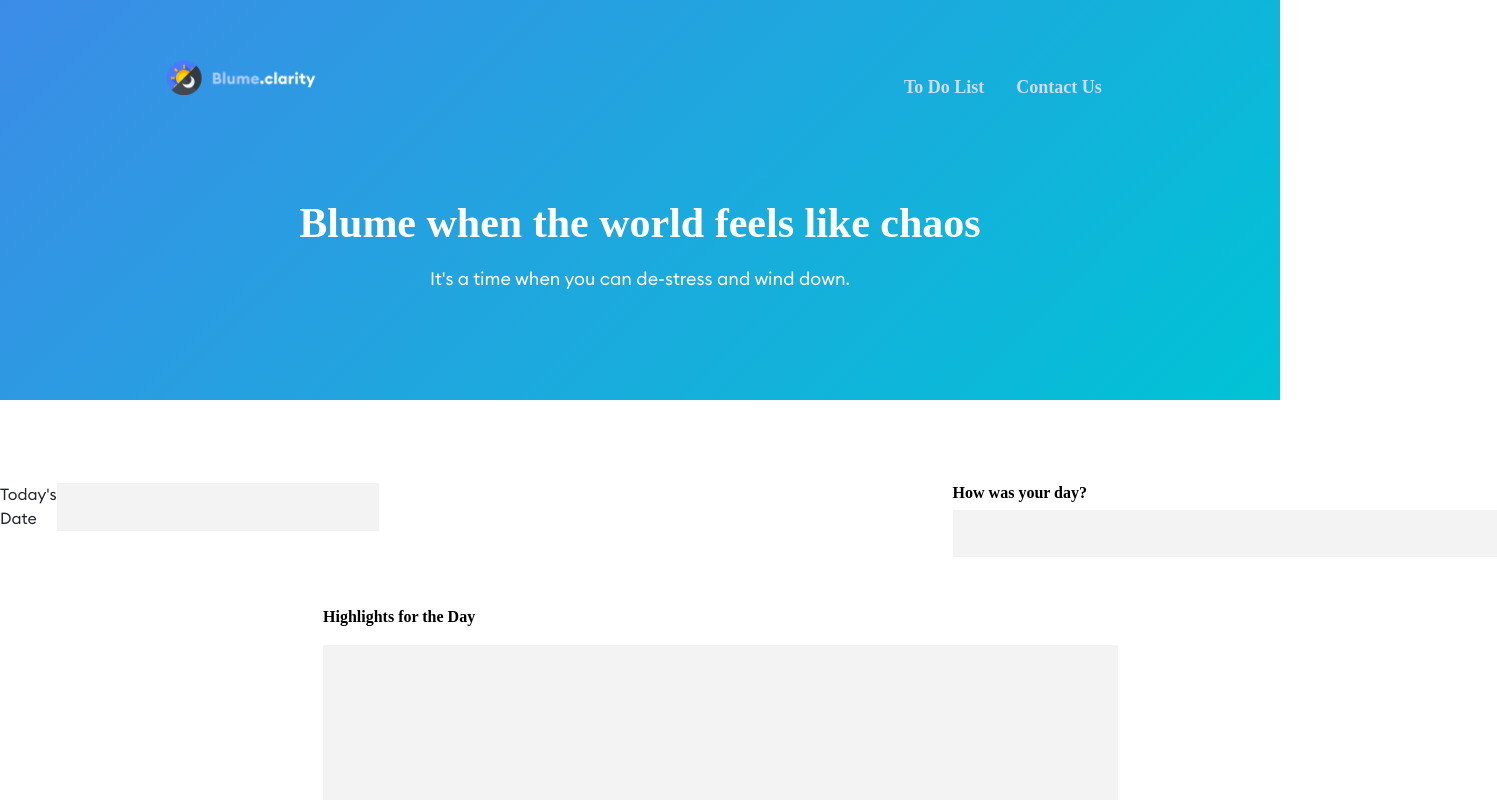
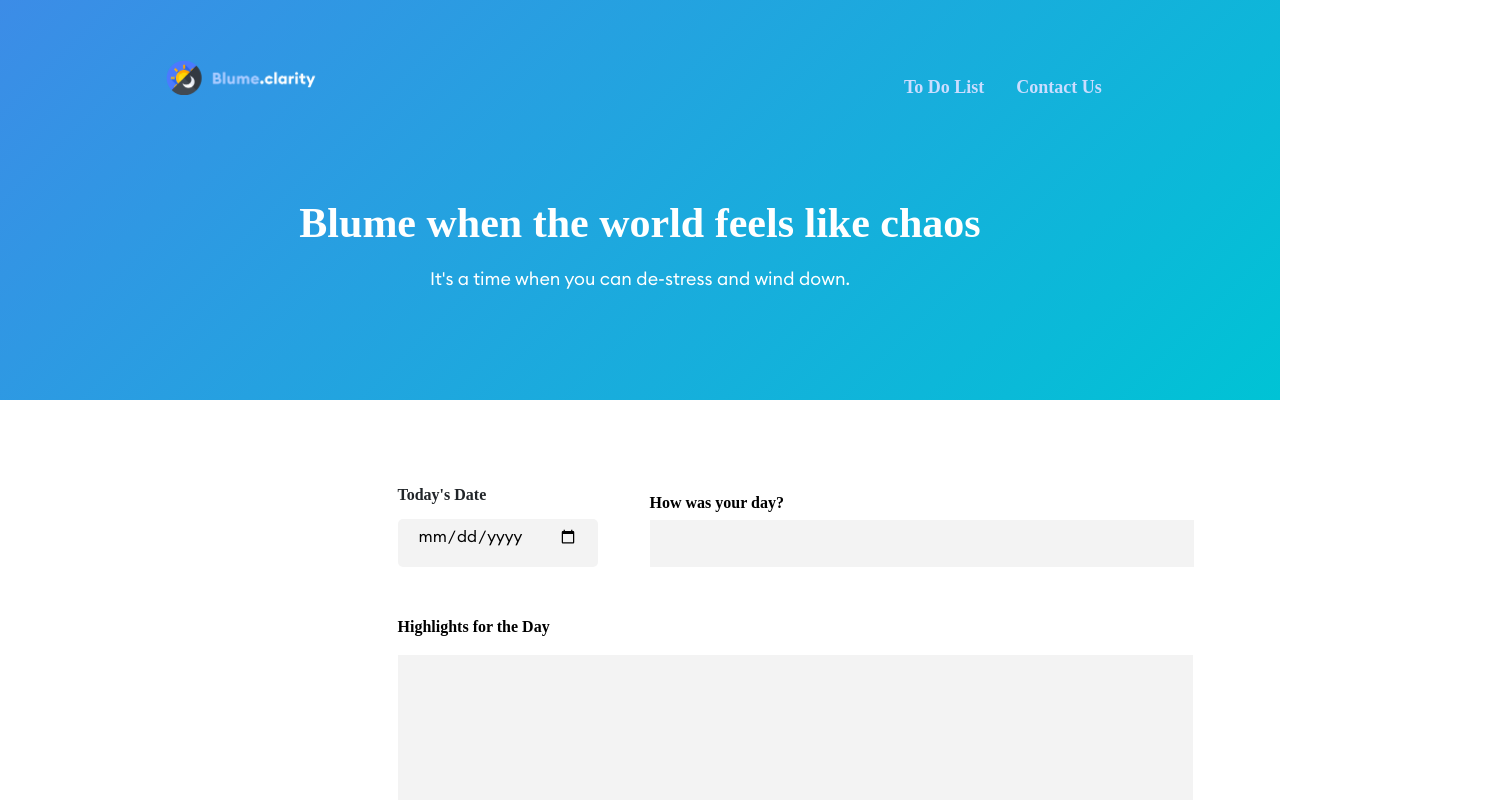
Before and after one commit to geerma/Bloom, a React (Create React App) app: page /home in a window 1280 px wide. Shown: the top 800 px of the page, 1497 px wide, since content can reach past the window. Built offline with nearby package versions, Linux system fonts and the light colour scheme; the HTML template or start-up script is replaced by a standard one; a web font is replaced by a local one.

Commit message:
why wont he move

```diff
--- a/src/App.css
+++ b/src/App.css
@@ -218,11 +218,6 @@
 
 
 
-
-
-
-
-
   /* FORM.JS ----------------------------------------------------------------- */
 
   .form{
@@ -232,7 +227,7 @@
     justify-content: center;
     align-items: left;
     left: 40%;
-
+    padding-top: 83px;
   }
 
 .formHeader{
@@ -308,73 +303,80 @@ input[type=button]{
   font-size: 16px;
   color: black;
 }
-.howWasDayBox h1{
-   padding-left: 574px;
+
+.inlineHeader{
+  width: 100%;
+  /* display: flex; */
+  gap: 52px;
+  /* flex-direction: row;
+  align-content: center; */
+  /* display: flex;
+  flex-direction: row;
+  align-self:center  */
+  margin: 0% 50%;
+  display: flex;
+}
+
+.howWasDayBox{
+  padding: 0%;
+  margin: 0%;
+  align-self: flex-end;
 }
 
 .howWasDayBox input[type=text]{
    height: 47px;
    width: 544px;
-   margin-left: 574px;
    border-radius: 0%;
 }
 
-.inlineHeader{
-   display: flex;
+.todayDate p{
+    font-weight: 600;
+    padding: 0%;
+    margin: 0%;
+}
+
+.allDate{
+  /* padding-left: 322px; */
+  /* display: flex;
+  justify-content: center;
+  align-items: center; */
+  padding: 0%;
+  margin: 0%;
 }
 
 
-.theDate {
-   height: 48px;
-   width: 200px;
-   background-color: #f3f3f3;
-   padding-left: 322px;
-   display: block;
+.theDate{
+  width: 200px;
+  height: 48px;
+  border: none;
+  margin-top: 0%;
+  padding-bottom: 0%;
+  margin-top: 12px;
 }
 
-/* .howWasYourDay input[type=button]{
-   font-weight: 600;
-   height: 47px;
-   width: 169px;
-} */
-
-/* .emotion{
-    background-color: white;
-    border: none;
-    padding: 12px 20px;
-    text-align: center;
-    text-decoration: none;
-    display: inline-block;
-    font-size: 16px;
-    height: 40px;
-    width: 100px;
-    border-radius: 10px;
-    font-weight: ;
-} */
+input[type="date"]{
+  background-color: #f3f3f3;
+  padding-top: 0%;
+  width: 200px;
+  height: 48px;
+}
 
 
-
-.form{
-   padding-top: 83px;
-}
-
 .highlightBox{
+  width: 100%;
    padding-top: 48px;
-   margin-left: 323px;
-   /* display: flex;
-   align-items: center;
-   justify-content: center
-   ; */
+   margin-left: 50%;
 }
 
 .betterDayBox{
    padding-top: 42px;
-   margin-left: 323px;
+   /* margin-left: 323px; */
+   margin-left: 50%;
 }
 
 .tomorrowBox{
    padding-top: 42px;
-   margin-left: 323px;
+   margin-left: 50%;
 }
 
 .highlightsOfYourDay input[type=text], .makeThisDayBetter input[type=text], .lookingFoward input[type=text]{
@@ -394,6 +396,12 @@ input[type=button]{
 
 .lookingFoward{
 
+}
+
+.logoutButtonContainer{
+  margin: 0%;
+  padding:0%;
+  margin-left: 0%;
 }
 
   /* MISCELLANEOUS ------------------------------------------------------------- */
--- a/src/components/Form.js
+++ b/src/components/Form.js
@@ -14,15 +14,6 @@ import {
  } from "firebase/auth";
 
 //  to get the date for the date function
-export function getCurrentDate(separator=''){
-
-    let newDate = new Date()
-    let date = newDate.getDate();
-    let month = newDate.getMonth() + 1;
-    let year = newDate.getFullYear();
-
-    return `${year}${separator}${month<10?`0${month}`:`${month}`}${separator}${date}`
-    }
 
 
 const Form = () => {
@@ -61,20 +52,21 @@ const Form = () => {
        <div>
        <form className='form'>
            <div className='inlineHeader'>
-           <div className='todayDate'>
-               <p className='todayDateTitle'>Today's Date</p>
-           </div>
+            <div className='allDate'>
+                <div className='todayDate'>
+                    <p className='todayDateTitle'>Today's Date</p>
+                </div>
 
            <div className='theDate'>
-                <label className='dateLabel'>{getCurrentDate}</label>
-           </div>
+           <form action="/action_page.php">
+                <input type="date" id="currentDate" name="currentDate"></input>
+            </form>
+            </div>
+          </div>
            <div className='howWasDayBox'>
            <h1 className='question'>How was your day?</h1>
            <div className='howWasYourDay'>
                <input type="text"></input>
-               {/* <input className='emotion' type = "button" value="Happy"></input>
-               <input className='emotion'type = "button" value="Neutral"></input>
-               <input className='emotion'type = "button" value="Sad"></input> */}
            </div>
            </div>
            </div>
```
